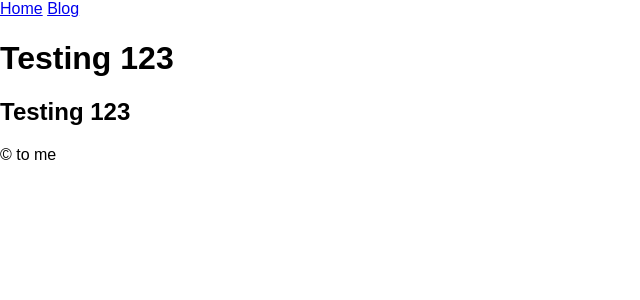
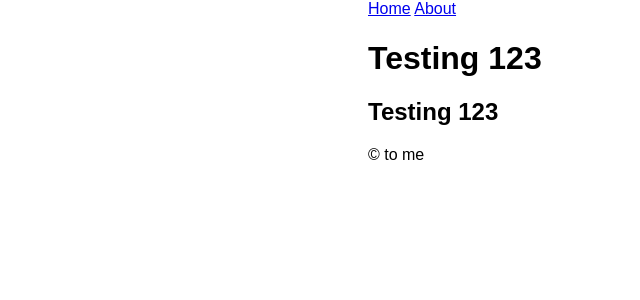
Before and after one commit to testuseriosh/testuser.github.io, a Jekyll site: the page built from readme.md, in a window 1280 px wide. Shown: the top 300 px of the page, without its empty margins (0-640 px from the left). Built offline with Jekyll 4.4.1, drawn with Linux system fonts in a browser that asks for light colours; nearby versions of some CDN libraries; our own code applies the rules of GitHub Pages for plain Markdown files.

Commit message:
Update default.html

```diff
--- a/_layouts/default.html
+++ b/_layouts/default.html
@@ -6,9 +6,10 @@
     <link rel="stylesheet" href="https://cdnjs.cloudflare.com/ajax/libs/tachyons/4.11.1/tachyons.min.css" integrity="sha512-d0v474klOFSF7qD9WDvyRxAvXaWSxCHDZdnBSZQjo8BpVr6vpjwAgqetpqkKP38DzlOzdVPaLVnzzW1Ba8wB9w==" crossorigin="anonymous" referrerpolicy="no-referrer" />
   </head>
   <body class="system-sans-serif">
+    <div class="measure-wide center">
     <nav>
       <a href="/">Home</a>
-      <a href="/blog/">Blog</a>
+      <a href="/blog/">About</a>
     </nav>
     <h1>{{ page.title }}</h1>
     <section>
@@ -17,5 +18,6 @@
     <footer>
       &copy; to me
     </footer>
+  </div>
   </body>
 </html>
```
